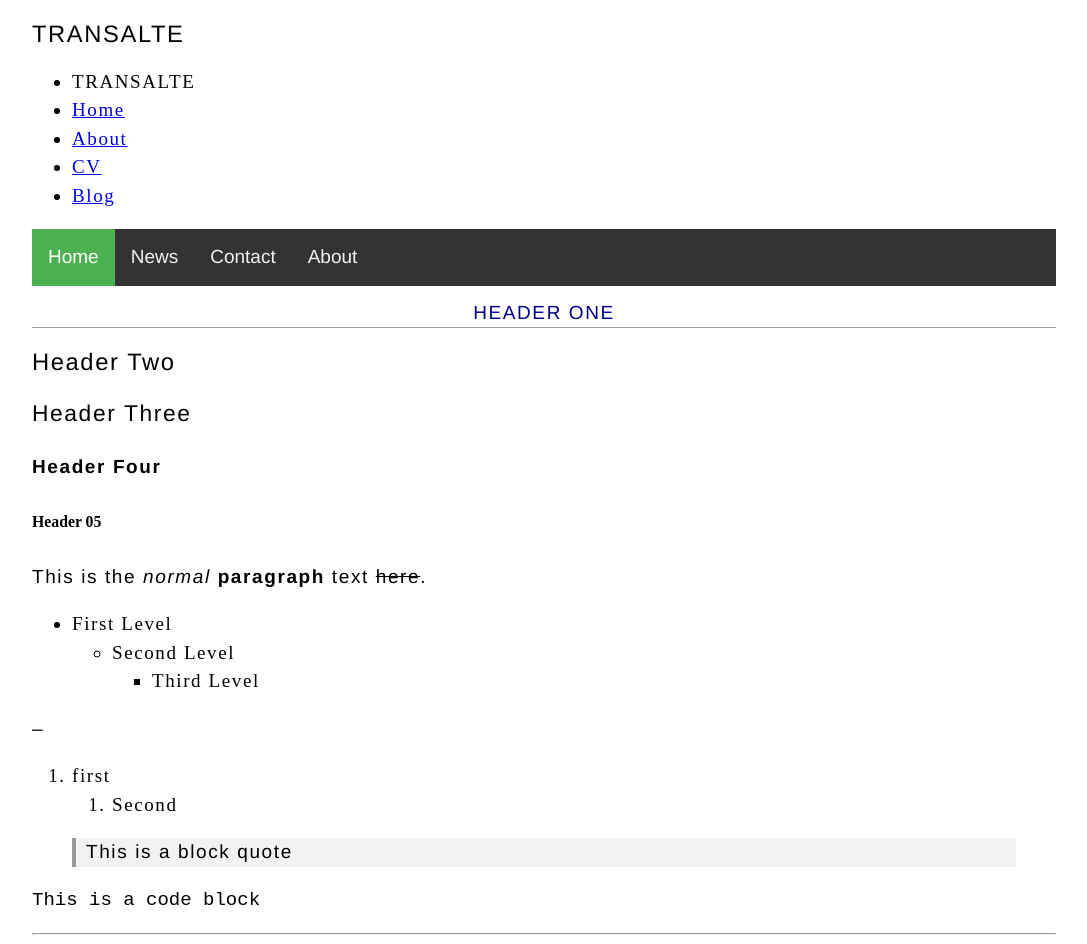
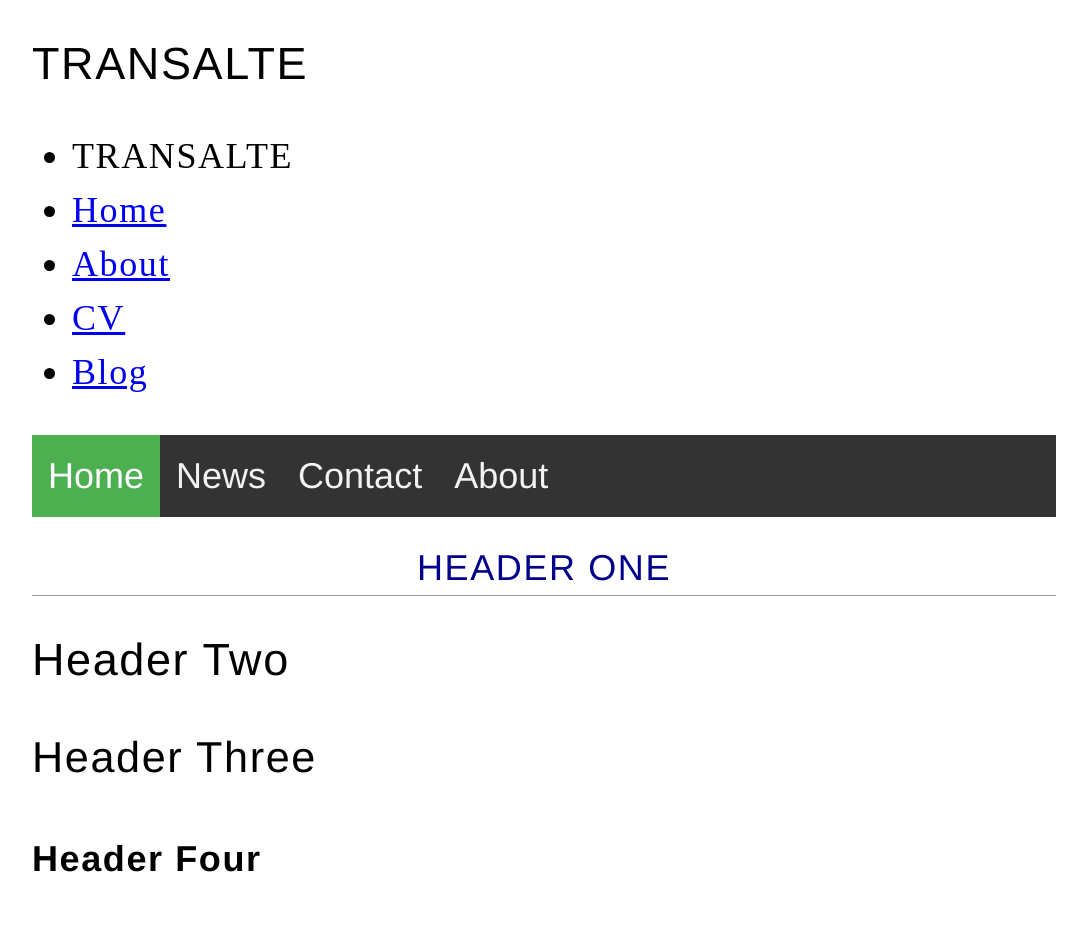
Before and after one commit to transalte/transalte.github.io, a Jekyll site: the page built from asp/index.md, in a window 1280 px wide. Shown: the top 944 px of the page, without its empty margins (96-1183 px from the left). Built offline with Jekyll 4.4.1, drawn with Linux system fonts in a browser that asks for light colours; our own code applies the rules of GitHub Pages for plain Markdown files.

Commit message:
Update main.css

```diff
--- a/css/main.css
+++ b/css/main.css
@@ -1,14 +1,13 @@
 body {
 margin-left: 10%;
 margin-right: 10%;
-font-size: 19px;
+font-size: 36px;
 line-height: 1.5em;
 }
 
 h1, h2, h3, h4, p {
 font-family: 'Helvetica', serif;
 font-weight: lighter;
-font-size: 100%;
 letter-spacing: .1rem;
 }
 
```
